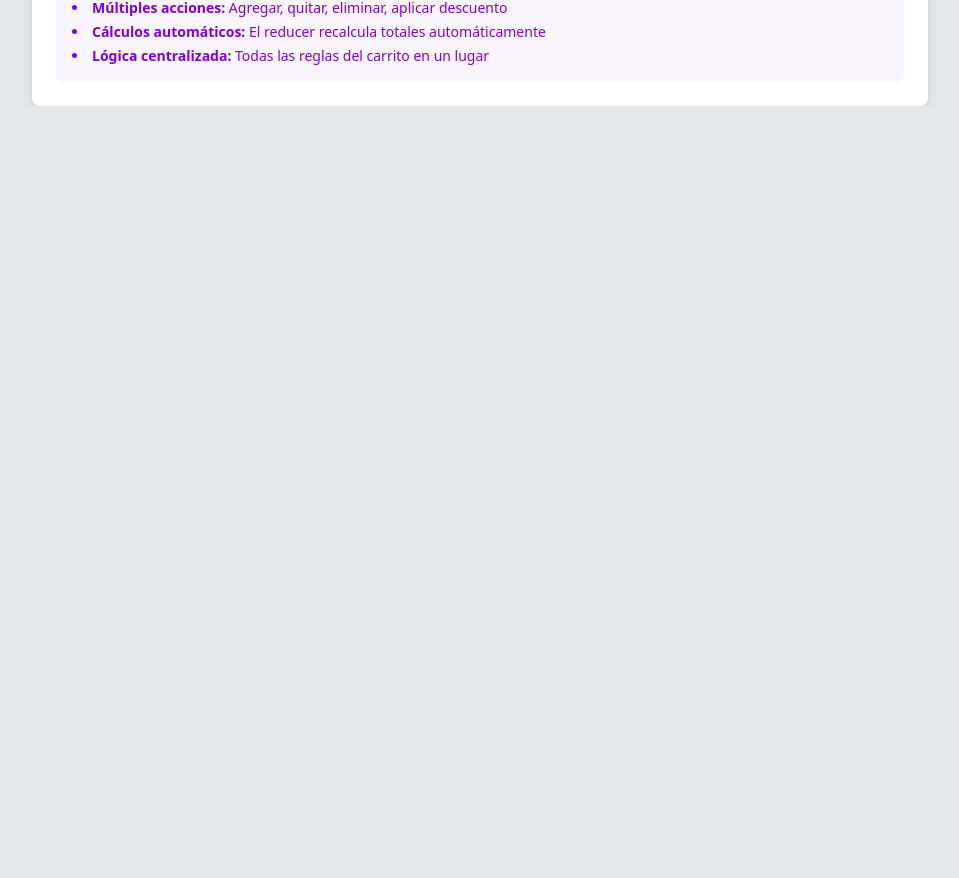
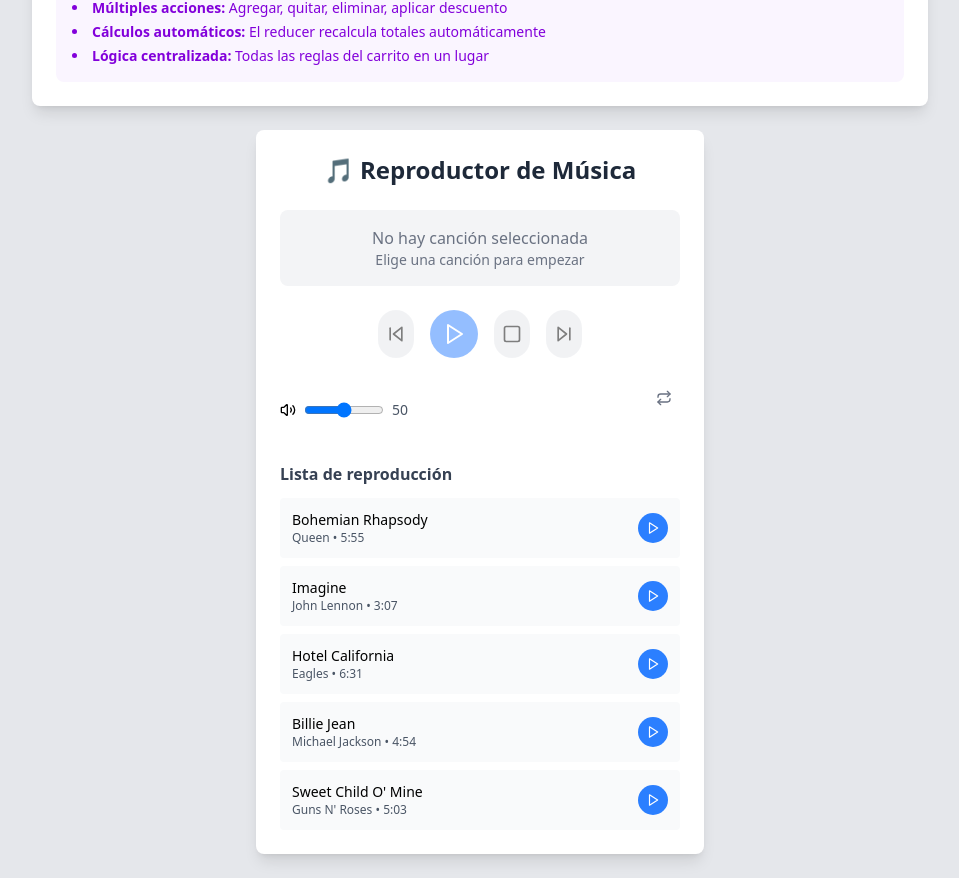
Before and after one commit to JesusPineda29/ejercicios-Hooks-, a React (Vite) app: page / in a window 1280 px wide. Shown: the part 2634-3512 px from the top of the page, without its empty margins (160-1119 px from the left). Before the commit the page ends 2740 px from the top, so only its background shows below. Built offline with nearby package versions, Linux system fonts and the light colour scheme.

Commit message:
creando un reproductor de musica usando useReducer

```diff
--- a/package.json
+++ b/package.json
@@ -13,6 +13,7 @@
     "@popperjs/core": "^2.11.8",
     "@tailwindcss/vite": "^4.1.7",
     "bootstrap": "^5.3.6",
+    "lucide-react": "^0.511.0",
     "react": "^19.1.0",
     "react-dom": "^19.1.0",
     "tailwindcss": "^4.1.7"
--- a/src/ejemplos-c-useReducer/CarritoCompras.jsx
+++ b/src/ejemplos-c-useReducer/CarritoCompras.jsx
@@ -55,6 +55,8 @@ function reducerCarrito(estado, accion) {
         total: nuevoTotal
       };
 
+
+
     case 'QUITAR_PRODUCTO':
       // Encontrar el producto y reducir su cantidad
       const productosActualizados = estado.productos.map(item => {
@@ -79,6 +81,8 @@ function reducerCarrito(estado, accion) {
         total: totalActualizado
       };
 
+
+
     case 'ELIMINAR_PRODUCTO_COMPLETO':
       // Eliminar completamente un producto del carrito
       const productosFiltrados = estado.productos.filter(
@@ -95,6 +99,8 @@ function reducerCarrito(estado, accion) {
         total: totalFiltrado
       };
 
+
+
     case 'APLICAR_DESCUENTO':
       // Aplicar descuento del 10%
       return {
@@ -103,6 +109,8 @@ function reducerCarrito(estado, accion) {
         porcentajeDescuento: 10
       };
 
+
+
     case 'QUITAR_DESCUENTO':
       // Quitar descuento
       return {
@@ -110,6 +118,8 @@ function reducerCarrito(estado, accion) {
         descuentoAplicado: false,
         porcentajeDescuento: 0
       };
+
+
 
     case 'VACIAR_CARRITO':
       // Volver al estado inicial
@@ -136,7 +146,7 @@ export default function CarritoCompras() {
   );
 
   return (
-    <div className="p-6 max-w-4xl mx-auto bg-white rounded-lg shadow-lg">
+    <div className="p-6 max-w-4xl mx-auto bg-white rounded-lg shadow-lg mb-6">
       {/* Título */}
       <h1 className="text-3xl font-bold text-center mb-8 text-purple-700">
         🛒 Mi Carrito de Compras
--- /dev/null
+++ b/src/ejemplos-c-useReducer/MusicPlayer.jsx
@@ -0,0 +1,293 @@
+
+import React, { useReducer } from 'react';
+import { Play, Pause, Square, SkipBack, SkipForward, Volume2, Repeat } from 'lucide-react';
+
+// Estado inicial del reproductor
+const initialState = {
+  songs: [
+    { id: 1, title: "Bohemian Rhapsody", artist: "Queen", duration: "5:55" },
+    { id: 2, title: "Imagine", artist: "John Lennon", duration: "3:07" },
+    { id: 3, title: "Hotel California", artist: "Eagles", duration: "6:31" },
+    { id: 4, title: "Billie Jean", artist: "Michael Jackson", duration: "4:54" },
+    { id: 5, title: "Sweet Child O' Mine", artist: "Guns N' Roses", duration: "5:03" }
+  ],
+  currentSong: null,
+  status: 'stopped', // 'playing', 'paused', 'stopped'
+  volume: 50,
+  repeatMode: 'off' // 'off', 'one', 'all'
+};
+
+// Reducer: maneja todas las acciones del reproductor
+function musicReducer(state, action) {
+  switch (action.type) {
+    case 'REPRODUCIR':
+      return {
+        ...state,
+        currentSong: action.song,
+        status: 'playing'
+      };
+
+    case 'PAUSAR':
+      return {
+        ...state,
+        status: 'paused'
+      };
+
+    case 'REANUDAR':
+      return {
+        ...state,
+        status: 'playing'
+      };
+
+    case 'DETENER':
+      return {
+        ...state,
+        status: 'stopped',
+        currentSong: null
+      };
+
+    case 'SIGUIENTE':
+      if (!state.currentSong) return state;
+
+      const currentIndex = state.songs.findIndex(song => song.id === state.currentSong.id);
+      let nextIndex;
+
+      if (currentIndex === state.songs.length - 1) {
+        // Estamos en la última canción
+        if (state.repeatMode === 'all') {
+          nextIndex = 0; // Volver al inicio
+        } else {
+          return { ...state, status: 'stopped', currentSong: null }; // Parar
+        }
+      } else {
+        nextIndex = currentIndex + 1;
+      }
+
+      return {
+        ...state,
+        currentSong: state.songs[nextIndex],
+        status: 'playing'
+      };
+
+    case 'ANTERIOR':
+      if (!state.currentSong) return state;
+
+      const currentIdx = state.songs.findIndex(song => song.id === state.currentSong.id);
+      let prevIndex;
+
+      if (currentIdx === 0) {
+        // Estamos en la primera canción
+        if (state.repeatMode === 'all') {
+          prevIndex = state.songs.length - 1; // Ir a la última
+        } else {
+          return state; // No hacer nada
+        }
+      } else {
+        prevIndex = currentIdx - 1;
+      }
+
+      return {
+        ...state,
+        currentSong: state.songs[prevIndex],
+        status: 'playing'
+      };
+
+    case 'CAMBIAR_VOLUMEN':
+      return {
+        ...state,
+        volume: action.volume
+      };
+
+    case 'CAMBIAR_REPEAT':
+      const modes = ['off', 'one', 'all'];
+      const currentModeIndex = modes.indexOf(state.repeatMode);
+      const nextMode = modes[(currentModeIndex + 1) % modes.length];
+
+      return {
+        ...state,
+        repeatMode: nextMode
+      };
+
+    default:
+      return state;
+  }
+}
+
+export default function MusicPlayer() {
+  const [state, dispatch] = useReducer(musicReducer, initialState);
+
+  // Funciones para disparar las acciones
+  const reproducir = (song) => {
+    dispatch({ type: 'REPRODUCIR', song });
+  };
+
+  const pausar = () => {
+    dispatch({ type: 'PAUSAR' });
+  };
+
+  const reanudar = () => {
+    dispatch({ type: 'REANUDAR' });
+  };
+
+  const detener = () => {
+    dispatch({ type: 'DETENER' });
+  };
+
+  const siguiente = () => {
+    dispatch({ type: 'SIGUIENTE' });
+  };
+
+  const anterior = () => {
+    dispatch({ type: 'ANTERIOR' });
+  };
+
+  const cambiarVolumen = (volume) => {
+    dispatch({ type: 'CAMBIAR_VOLUMEN', volume: parseInt(volume) });
+  };
+
+  const cambiarRepeat = () => {
+    dispatch({ type: 'CAMBIAR_REPEAT' });
+  };
+
+  // Función para obtener el color del botón repeat según el modo
+  const getRepeatColor = () => {
+    switch (state.repeatMode) {
+      case 'one': return 'text-yellow-500';
+      case 'all': return 'text-green-500';
+      default: return 'text-gray-500';
+    }
+  };
+
+  return (
+    <div className="max-w-md mx-auto bg-white rounded-lg shadow-lg p-6 mb-6">
+      <h1 className="text-2xl font-bold text-center mb-6 text-gray-800">
+        🎵 Reproductor de Música
+      </h1>
+
+      {/* Pantalla de canción actual */}
+      <div className="bg-gray-100 rounded-lg p-4 mb-6 text-center">
+        {state.currentSong ? (
+          <div>
+            <h3 className="font-semibold text-lg">{state.currentSong.title}</h3>
+            <p className="text-gray-600">{state.currentSong.artist}</p>
+            <p className="text-sm text-gray-500">{state.currentSong.duration}</p>
+            <div className="mt-2">
+              <span className={`px-2 py-1 rounded text-sm ${
+                state.status === 'playing' ? 'bg-green-200 text-green-800' :
+                state.status === 'paused' ? 'bg-yellow-200 text-yellow-800' :
+                'bg-gray-200 text-gray-800'
+              }`}>
+                {state.status === 'playing' ? '▶️ Reproduciendo' :
+                 state.status === 'paused' ? '⏸️ Pausado' : '⏹️ Detenido'}
+              </span>
+            </div>
+          </div>
+        ) : (
+          <div className="text-gray-500">
+            <p>No hay canción seleccionada</p>
+            <p className="text-sm">Elige una canción para empezar</p>
+          </div>
+        )}
+      </div>
+
+      {/* Controles principales */}
+      <div className="flex justify-center space-x-4 mb-6">
+        <button
+          onClick={anterior}
+          disabled={!state.currentSong}
+          className="p-2 rounded-full bg-gray-200 hover:bg-gray-300 disabled:opacity-50"
+        >
+          <SkipBack size={20} />
+        </button>
+
+        {state.status === 'playing' ? (
+          <button
+            onClick={pausar}
+            className="p-3 rounded-full bg-blue-500 hover:bg-blue-600 text-white"
+          >
+            <Pause size={24} />
+          </button>
+        ) : (
+          <button
+            onClick={state.status === 'paused' ? reanudar : () => {}}
+            disabled={!state.currentSong && state.status !== 'paused'}
+            className="p-3 rounded-full bg-blue-500 hover:bg-blue-600 text-white disabled:opacity-50"
+          >
+            <Play size={24} />
+          </button>
+        )}
+
+        <button
+          onClick={detener}
+          disabled={!state.currentSong}
+          className="p-2 rounded-full bg-gray-200 hover:bg-gray-300 disabled:opacity-50"
+        >
+          <Square size={20} />
+        </button>
+
+        <button
+          onClick={siguiente}
+          disabled={!state.currentSong}
+          className="p-2 rounded-full bg-gray-200 hover:bg-gray-300 disabled:opacity-50"
+        >
+          <SkipForward size={20} />
+        </button>
+      </div>
+
+      {/* Controles de volumen y repeat */}
+      <div className="flex items-center justify-between mb-6">
+        <div className="flex items-center space-x-2">
+          <Volume2 size={16} />
+          <input
+            type="range"
+            min="0"
+            max="100"
+            value={state.volume}
+            onChange={(e) => cambiarVolumen(e.target.value)}
+            className="w-20"
+          />
+          <span className="text-sm text-gray-600">{state.volume}</span>
+        </div>
+
+        <button
+          onClick={cambiarRepeat}
+          className={`p-2 rounded ${getRepeatColor()}`}
+          title={`Repeat: ${state.repeatMode}`}
+        >
+          <Repeat size={16} />
+          <span className="text-xs ml-1">
+            {state.repeatMode === 'one' ? '1' : state.repeatMode === 'all' ? '∞' : ''}
+          </span>
+        </button>
+      </div>
+
+      {/* Lista de canciones */}
+      <div>
+        <h3 className="font-semibold mb-3 text-gray-700">Lista de reproducción</h3>
+        <div className="space-y-2">
+          {state.songs.map((song) => (
+            <div
+              key={song.id}
+              className={`flex items-center justify-between p-3 rounded ${
+                state.currentSong?.id === song.id
+                  ? 'bg-blue-100 border-l-4 border-blue-500'
+                  : 'bg-gray-50 hover:bg-gray-100'
+              }`}
+            >
+              <div className="flex-1">
+                <p className="font-medium text-sm">{song.title}</p>
+                <p className="text-xs text-gray-600">{song.artist} • {song.duration}</p>
+              </div>
+              <button
+                onClick={() => reproducir(song)}
+                className="p-2 rounded-full bg-blue-500 hover:bg-blue-600 text-white"
+              >
+                <Play size={14} />
+              </button>
+            </div>
+          ))}
+        </div>
+      </div>
+    </div>
+  );
+}
--- a/src/main.jsx
+++ b/src/main.jsx
@@ -19,6 +19,7 @@ import { CounterApp } from './ejemplos-c-useReducer/CounterApp'
 import FormApp from './ejemplos-c-useReducer/FormApp'
 import ListaTareas from './ejemplos-c-useReducer/ListaTareas'
 import CarritoCompras from './ejemplos-c-useReducer/CarritoCompras'
+import MusicPlayer from './ejemplos-c-useReducer/MusicPlayer'
 
 createRoot(document.getElementById('root')).render(
   <StrictMode>
@@ -26,5 +27,6 @@ createRoot(document.getElementById('root')).render(
     <FormApp />
     <ListaTareas />
     <CarritoCompras />
+    <MusicPlayer />
   </StrictMode>,
 )
```
Also changed, not shown: 1 other file (tests, documents, lock files or other folders).
